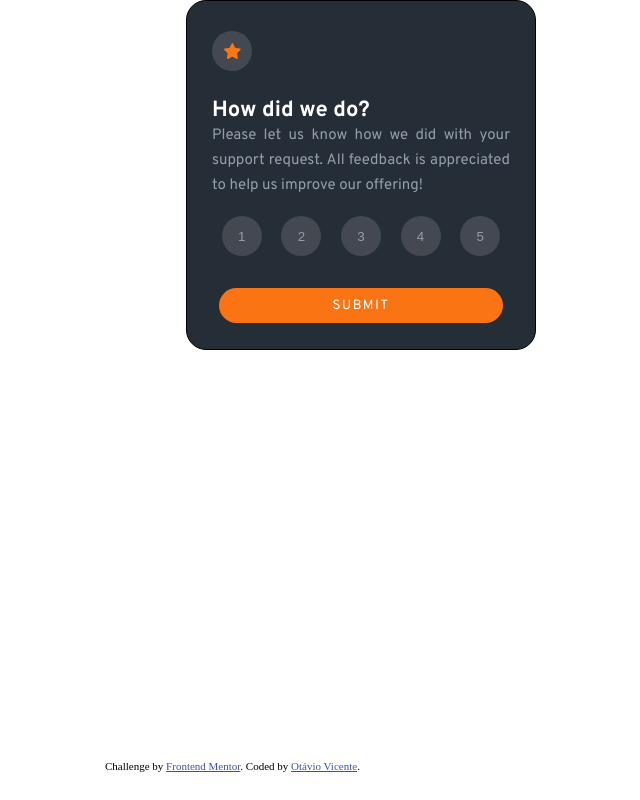
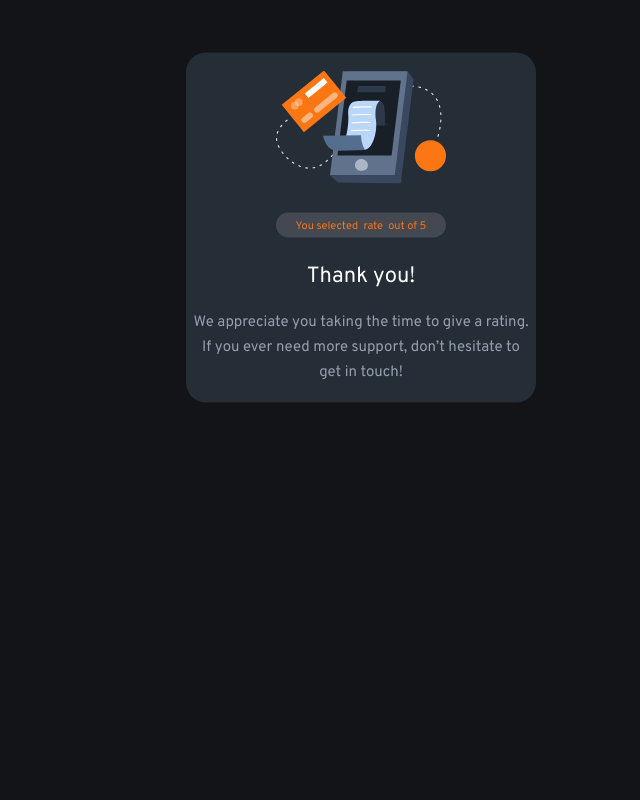
Before and after one commit to neootavio/interactive-rating-component, a plain HTML site: page index.html in a window 1280 px wide. Both pictures are taken after a click on the input "submit". Shown: the whole page, without its empty margins (279-919 px from the left). Drawn offline with Linux system fonts and the light colour scheme.

Commit message:
finalizado projeto

```diff
--- a/index.html
+++ b/index.html
@@ -11,48 +11,58 @@
   <title>Interactive rating component</title>
 
   <link rel="stylesheet" href="style.css">
-
 </head>
 
 <body>
 
   <!-- Rating state start -->
 
-  <div class="container">
+  <div id="tela1" class="container ">
 
     <div id="star" class="rate-btn"><img id="img-star" src="images/icon-star.svg" alt="star"></div>
 
-    <h1>How did we do?</h1>
+    <h1 id="mainH1">How did we do?</h1>
 
     <p>
       Please let us know how we did with your support request. All feedback is appreciated
       to help us improve our offering!
     </p>
-    <div class="btn-container"><button class="rate-btn">1</button> <button class="rate-btn">2</button> <button
-        class="rate-btn">3</button> <button class="rate-btn">4</button> <button class="rate-btn">5</button></div>
-    <footer>
-      <input class="submit-btn" type="submit" value="submit">
-    </footer>
+    <div class="btn-container">
+      <button class="rate-btn" id="1">1</button>
+      <button class="rate-btn" id="2">2</button>
+      <button class="rate-btn" id="3">3</button>
+      <button class="rate-btn" id="4">4</button>
+      <button class="rate-btn" id="5">5</button>
+    </div>
+    <div>
+      <input class="submit-btn" type="submit" id="submit-btn1" value="submit">
+    </div>
+  </div>
+  <!-- Rating state end -->
 
-    <!-- Rating state end -->
+  <!-- Thank you state start -->
 
-    <!-- Thank you state start -->
+  <div id="tela2" class="hiddenState">
 
-    <div class="hiddenState">
-      You selected
-      <!-- Add rating here --> out of 5
-      Thank you!
-      We appreciate you taking the time to give a rating. If you ever need more support,
-      don’t hesitate to get in touch!
+    <picture><img id="thxImg" src="images/illustration-thank-you.svg" alt=""></picture>
+
+    <div class="rating">
+      You selected &nbsp <span id="rate">rate</span>
+      <!-- Add rating here --> &nbsp out of 5
     </div>
 
-    <!-- Thank you state end -->
+    <div class="thx-content">
+      <h1 id="thxH1">Thank you!</h1>
+      <p id="thxP">
+        We appreciate you taking the time to give a rating. If you ever need more support,
+        don’t hesitate to get in touch!
+      </p>
+    </div>
+  </div>
 
+  <!-- Thank you state end -->
 
-    <div class="atribution">
-      Challenge by <a href="https://www.frontendmentor.io?ref=challenge" target="_blank">Frontend Mentor</a>.
-      Coded by <a href="#">Otávio Vicente</a>.
-    </div>
+  <script src="script.js"></script>
 </body>
 
 </html>
--- /dev/null
+++ b/script.js
@@ -0,0 +1,66 @@
+let elementList = document.querySelectorAll('button');
+
+let rate = document.getElementById('rate');
+
+let submitBtn = document.getElementById('submit-btn1');
+
+let tela1 = document.getElementById('tela1');
+
+let tela2 = document.getElementById('tela2');
+
+let showRating = "";
+
+
+console.log(tela1);
+
+
+elementList[0].addEventListener("click", captureClick1);
+elementList[1].addEventListener("click", captureClick2);
+elementList[2].addEventListener("click", captureClick3);
+elementList[3].addEventListener("click", captureClick4);
+elementList[4].addEventListener("click", captureClick5);
+
+
+function captureClick1(){
+
+    showRating = elementList[0].id;
+
+    rate.innerHTML = showRating;
+}
+
+function captureClick2(){
+
+    showRating = elementList[1].id;
+
+    rate.innerHTML = showRating;
+}
+
+function captureClick3(){
+
+    showRating = elementList[2].id;
+
+    rate.innerHTML = showRating;
+}
+
+function captureClick4(){
+
+    showRating = elementList[3].id;
+
+    rate.innerHTML = showRating;
+}
+
+function captureClick5(){
+
+    showRating = elementList[4].id;
+
+    rate.innerHTML = showRating;
+}
+
+submitBtn.addEventListener("click", submit);
+
+function submit(){
+    tela1.classList.add('hiddenState');
+
+    tela2.classList.remove('hiddenState');
+    tela2.classList.add('thx-container');
+}
--- a/style.css
+++ b/style.css
@@ -14,31 +14,33 @@
     margin: 0;
     padding: 0;
     box-sizing: border-box;
-
+    font-family: 'Overpass', sans-serif;
+}
+body{
+    background-color: var(--veryDarkBlue);
 }
 
 h1 {
-    font-family: 'Overpass', sans-serif;
+    text-align: center;
     color: var(--white);
     text-align: left;
     margin-top: 20px;
     margin-bottom: 10px;
+    font-weight: 700;
 
 }
 
+
 p {
-    font-family: 'Overpass', sans-serif;
     font-size: 15px;
     color: var(--lightGrey);
     text-align: justify;
     line-height: 25px;
 }
 
+
 .atribution {
-    position: fixed;
-    top: 95%;
-    left: 30%;
-    font-size: 11px;
+
 }
 
 .container {
@@ -58,6 +60,7 @@ p {
     text-align: center;
     justify-content: center;
     align-items: center;
+    transform: translateY(15%);
 
 }
 
@@ -86,7 +89,7 @@ p {
 
 }
 
-.rate-btn:hover {
+.rate-btn:hover, .rate-btn:focus {
     background-color: var(--lightGrey);
     color: var(--white);
     cursor: pointer;
@@ -97,6 +100,8 @@ p {
     color: var(--white);
     cursor: pointer;
 }
+
+
 
 .rate-btn {
     width: 40px;
@@ -130,7 +135,6 @@ p {
     background-color: var(--orange);
     color: var(--white);
     text-transform: uppercase;
-    font-family: 'Overpass', sans-serif;
     letter-spacing: 1.5px;
     font-weight: 500;
     border: none;
@@ -139,3 +143,62 @@ p {
     width: 95%;
     margin: auto;
 }
+
+.rating{
+    display: flex;
+    margin: auto;
+    border-radius: 13px;
+    background-color: var(--mediumGrey);
+    color: var(--orange);
+    width: 50%;
+    height: 25px;
+    align-items: center;
+    justify-content: center;
+    text-align: center;
+}
+
+
+.thx-container{
+    display: grid;
+    grid-template-rows: auto auto auto;
+    border-radius: 20px;
+    background-color: var(--darkBlue);
+    padding: 5px;
+
+
+    margin: auto;
+
+    width: 350px;
+    height: 350px;
+    font-size: 11px;
+    text-align: center;
+    justify-content: center;
+    align-items: center;
+    transform: translateY(15%);
+}
+
+#thxP{
+    text-align: center;
+}
+
+#thxH1{
+    display: inline-block;
+    margin: auto;
+    font-weight: 400;
+    margin-bottom: 20px;
+}
+
+#thxImg{
+    width: 50%;
+    margin: auto;
+}
+
+footer , a, a:visited{
+    display: inline-block;
+    background-color: var(--darkBlue);
+    color: var(--white);
+    width: 100%;
+    position: fixed;
+    top: 96%;
+    font-size: 11px;
+}
```
